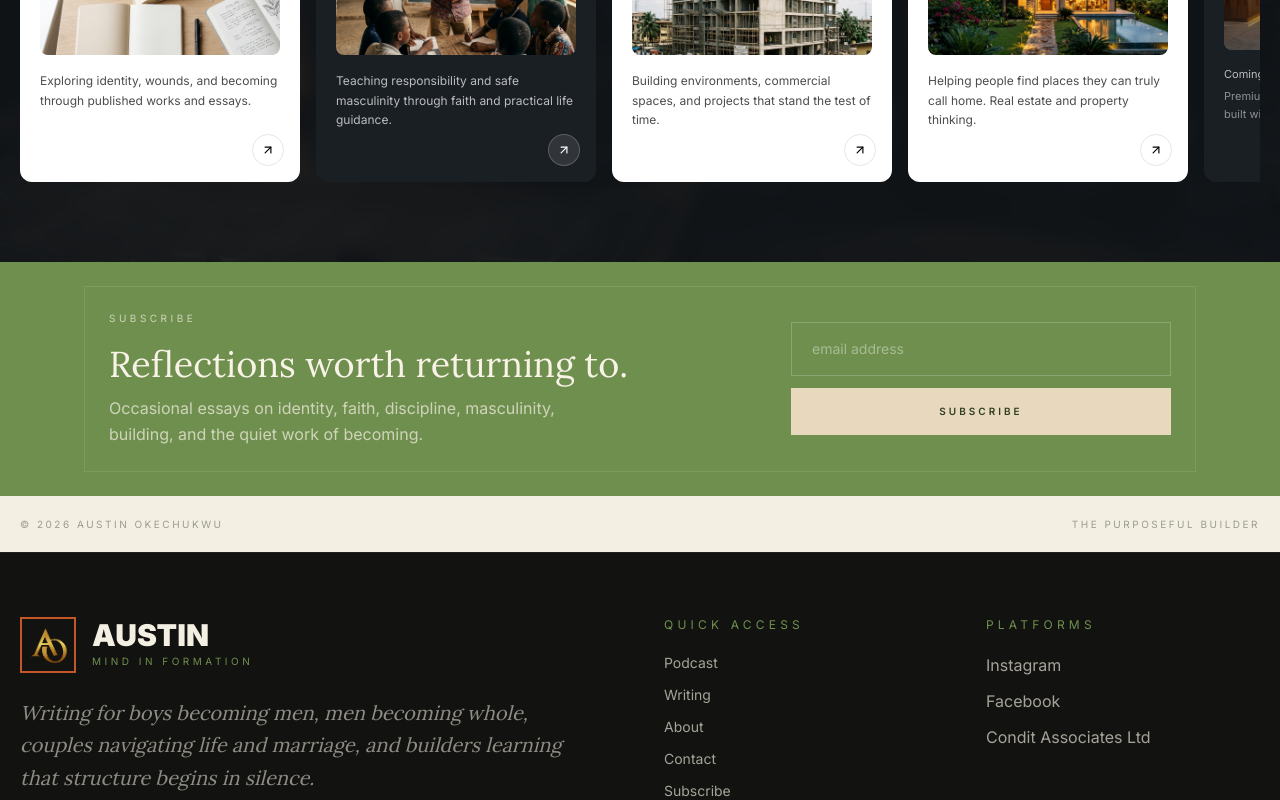
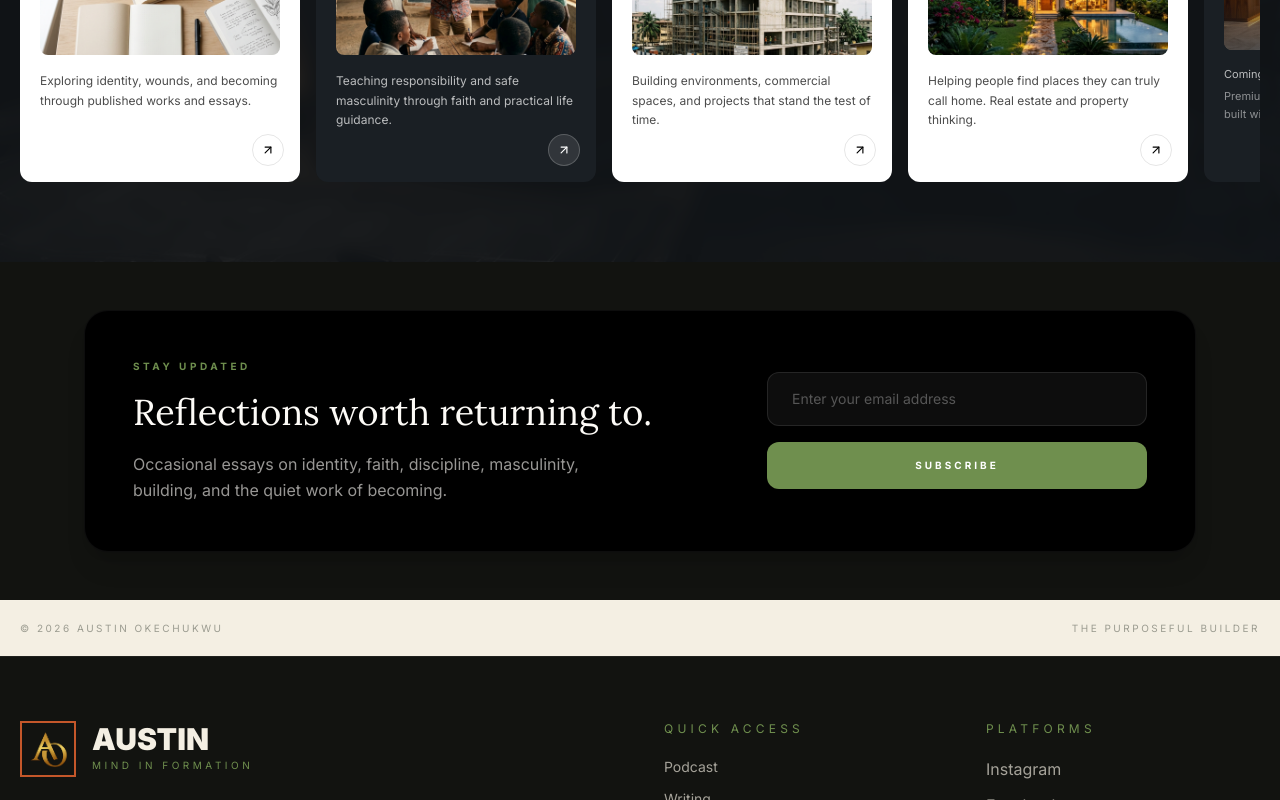
Before and after one commit to conditassociatesltd-gif/purposeful-builder, a Next.js app in the folder purposeful-builder/: page / in a window 1280 px wide. Shown: the part 2472-3272 px from the top of the page. Built offline with nearby package versions, Linux system fonts and the light colour scheme.

Commit message:
Redesign Subscribe section to match minimal dark flow

```diff
--- a/purposeful-builder/app/page.tsx
+++ b/purposeful-builder/app/page.tsx
@@ -284,22 +284,17 @@ export default function HomePage() {
         <EcosystemCarousel />
       </div>
 
-      <section id="subscribe" style={{ background: "var(--rust)", color: "var(--cream)" }}>
-        <div className="max-w-6xl mx-auto px-5 py-6">
-  <div className="grid md:grid-cols-[1fr_380px] gap-10 items-center border border-white/10 p-5 md:p-6">
-
+      <section id="subscribe" style={{ background: "#121310", color: "#fdfbf7" }}>
+        <div className="max-w-6xl mx-auto px-5 py-12">
+          <div className="grid md:grid-cols-[1fr_380px] gap-12 items-center border border-white/5 bg-black p-8 md:p-12 rounded-3xl shadow-xl">
             <div>
-      <p
-        className="text-[10px] tracking-[0.35em] uppercase mb-4 opacity-70"
-      >
-        Subscribe
+              <p className="text-[10px] tracking-[0.35em] uppercase mb-4 font-bold" style={{ color: "var(--rust)" }}>
+                Stay Updated
               </p>
-
-      <h2 className="font-serif text-3xl md:text-4xl leading-tight max-w-xl">
+              <h2 className="font-serif text-3xl md:text-4xl leading-tight max-w-xl mb-4">
                 Reflections worth returning to.
               </h2>
-
-      <p className="mt-2 text-sm md:text-base opacity-70 max-w-lg leading-relaxed">
+              <p className="text-sm md:text-base opacity-60 max-w-lg leading-relaxed">
                 Occasional essays on identity, faith, discipline, masculinity, building, and the quiet work of becoming.
               </p>
             </div>
@@ -307,26 +302,23 @@ export default function HomePage() {
             <form
               action="https://buttondown.email/api/emails/embed-subscribe/arc_austin"
               method="post"
-      className="flex flex-col gap-3"
+              className="flex flex-col gap-4"
             >
               <input
                 type="email"
                 name="email"
-        placeholder="email address"
+                placeholder="Enter your email address"
                 required
-        className="bg-transparent border px-5 py-4 outline-none placeholder:text-white/40 text-white text-sm"
-        style={{ borderColor: "rgba(255,255,255,0.2)" }}
+                className="bg-white/5 border border-white/10 px-6 py-4 outline-none focus:border-[var(--rust)] placeholder:text-white/30 text-white text-sm rounded-xl transition-colors"
               />
-
               <button
                 type="submit"
-        className="px-5 py-4 text-[10px] tracking-[0.3em] uppercase font-semibold"
-        style={{ background: "var(--peach)", color: "var(--rust-deep)" }}
+                className="px-6 py-4 text-[10px] tracking-[0.3em] uppercase font-bold rounded-xl transition-all hover:scale-[1.02] hover:shadow-lg hover:shadow-[var(--rust)]/20"
+                style={{ background: "var(--rust)", color: "white" }}
               >
                 Subscribe
               </button>
             </form>
-
           </div>
         </div>
       </section>
```
Lines whose indentation alone changed are shown as unchanged.
